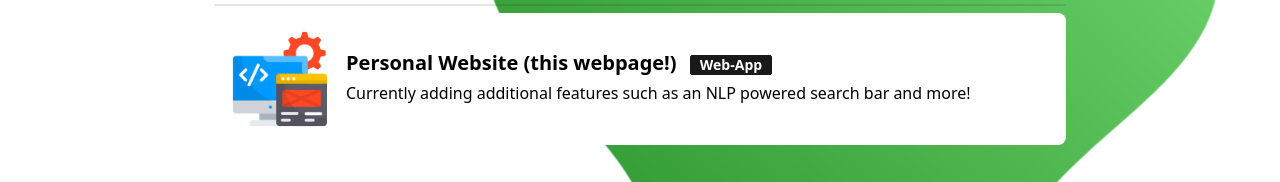
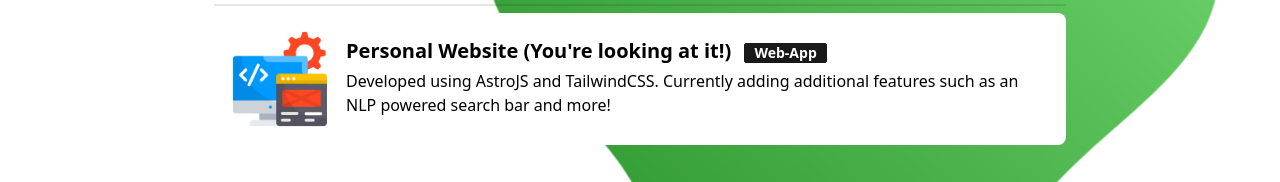
Before and after one commit to tkang7/tkang7.github.io, an Astro site: page /projects in a window 1280 px wide. Shown: the part 427-609 px from the top of the page. Built offline with nearby package versions, Linux system fonts and the light colour scheme; Astro itself is replaced by a stand-in of ours.

Commit message:
minor fix

```diff
--- a/src/pages/projects.astro
+++ b/src/pages/projects.astro
@@ -32,9 +32,9 @@ import contrio_logo from "../images/contrio_logo.png"
   />
   <div class="divider my-0"></div>
   <HorizontalCard
-    title="Personal Website (this webpage!)"
+    title="Personal Website (You're looking at it!)"
     img={app_development}
-    desc="Currently adding additional features such as an NLP powered search bar and more!"
+    desc="Developed using AstroJS and TailwindCSS. Currently adding additional features such as an NLP powered search bar and more!"
     url="#"
     badge="Web-App"
   />
```
